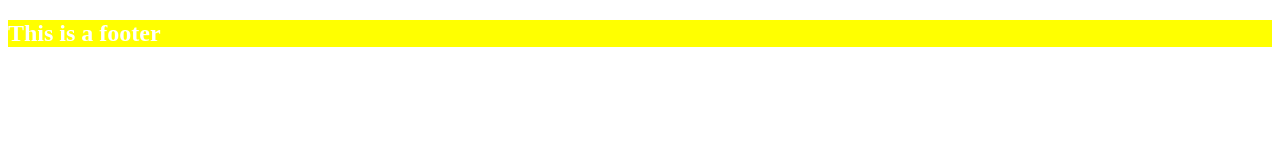
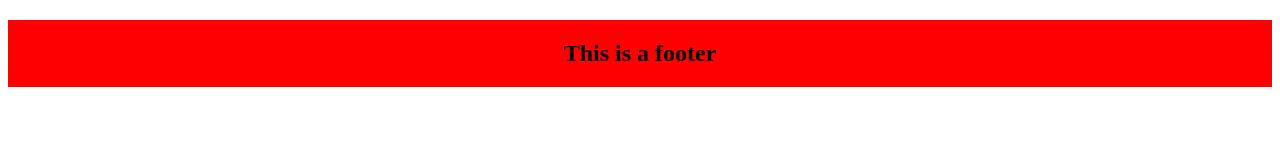
Before and after one commit to kawsar-hussain/git-test, a plain HTML site: page footer.html in a window 1280 px wide. Drawn offline with Linux system fonts and the light colour scheme.

Commit message:
added more style

```diff
--- a/footer.html
+++ b/footer.html
@@ -6,6 +6,6 @@
     <title> Footer </title>
 </head>
 <body>
-    <h2 style="background-color: yellow; color: white; padding: 5 px;">This is a footer</h2>
+    <h2 style="background-color: red; color: black; padding: 20px; text-align: center; font-size: 25 px;">This is a footer</h2>
 </body>
 </html>
```
